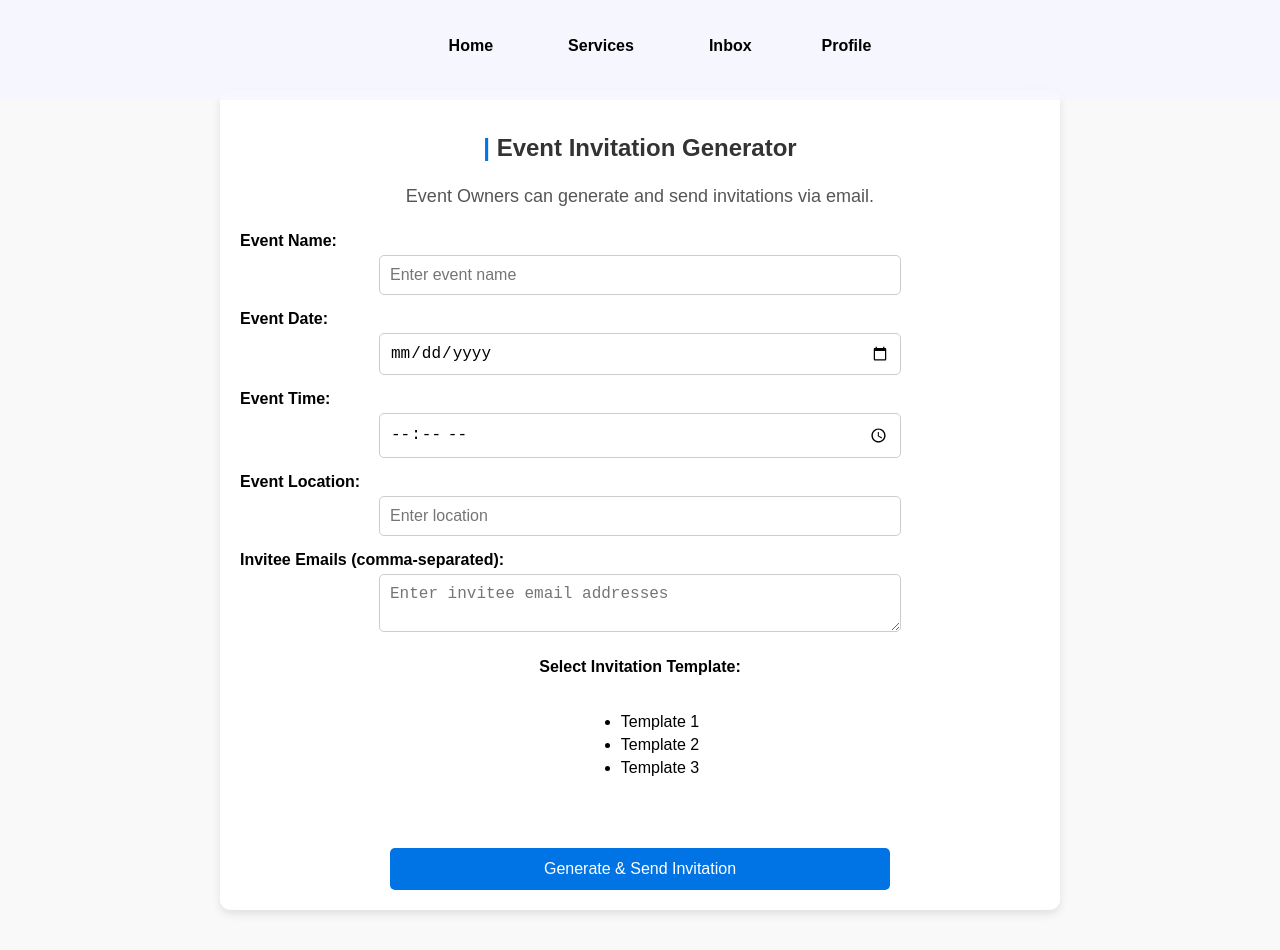
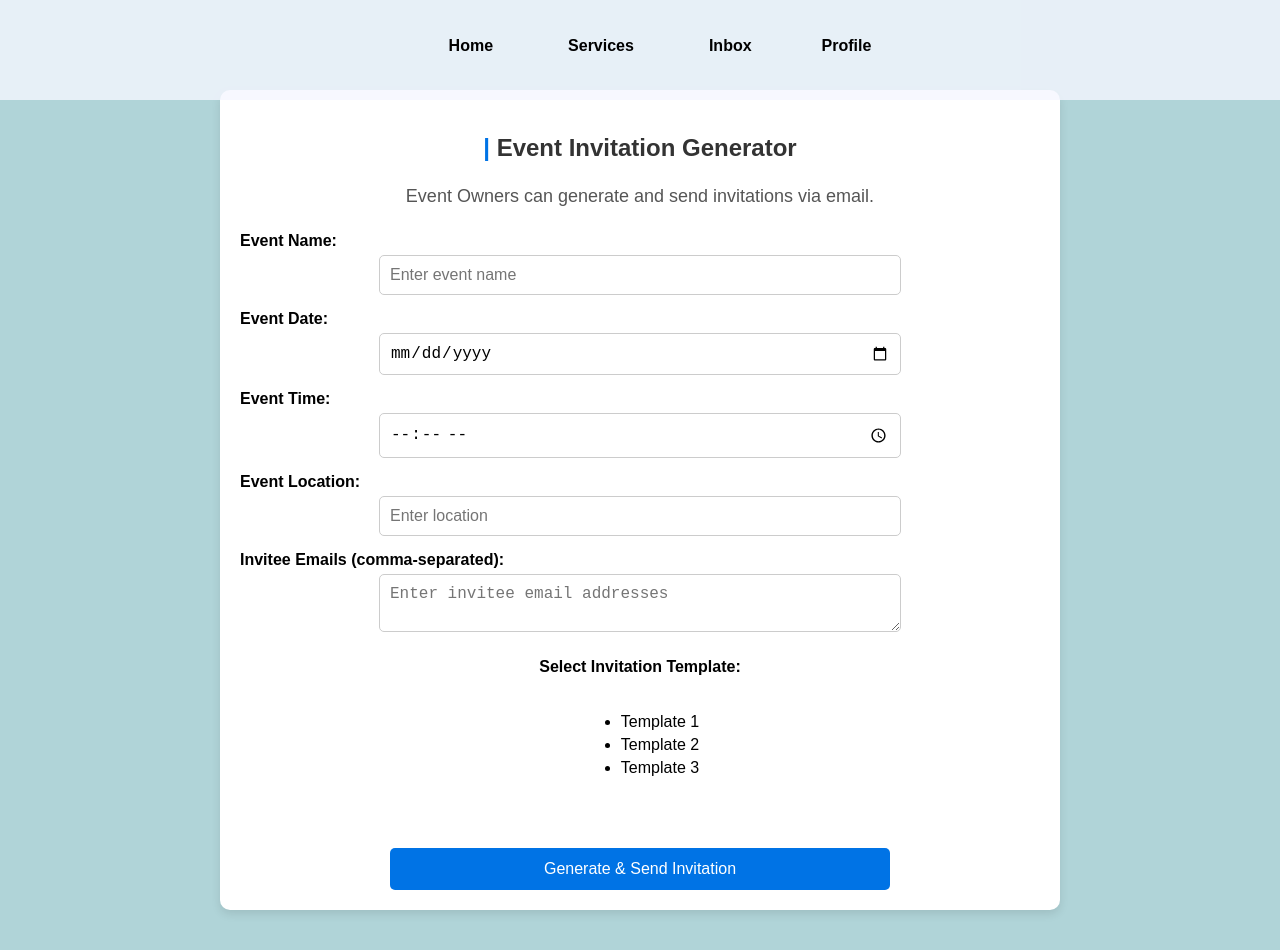
Before and after one commit to udanilokuhetti92/EventExtravaganza-Frontend, a React (Vite) app: page /Invitation in a window 1280 px wide. Built offline with nearby package versions, Linux system fonts and the light colour scheme.

Commit message:
background colour updated based on the theme

```diff
--- a/src/invitation_send/invitation_send.module.css
+++ b/src/invitation_send/invitation_send.module.css
@@ -3,7 +3,7 @@ body {
   font-family: Arial, sans-serif;
   margin: 0;
   padding: 0;
-  background-color: #f9f9f9;
+  background-color: #b0d4d8;
 }
 
 /* Container */
```
